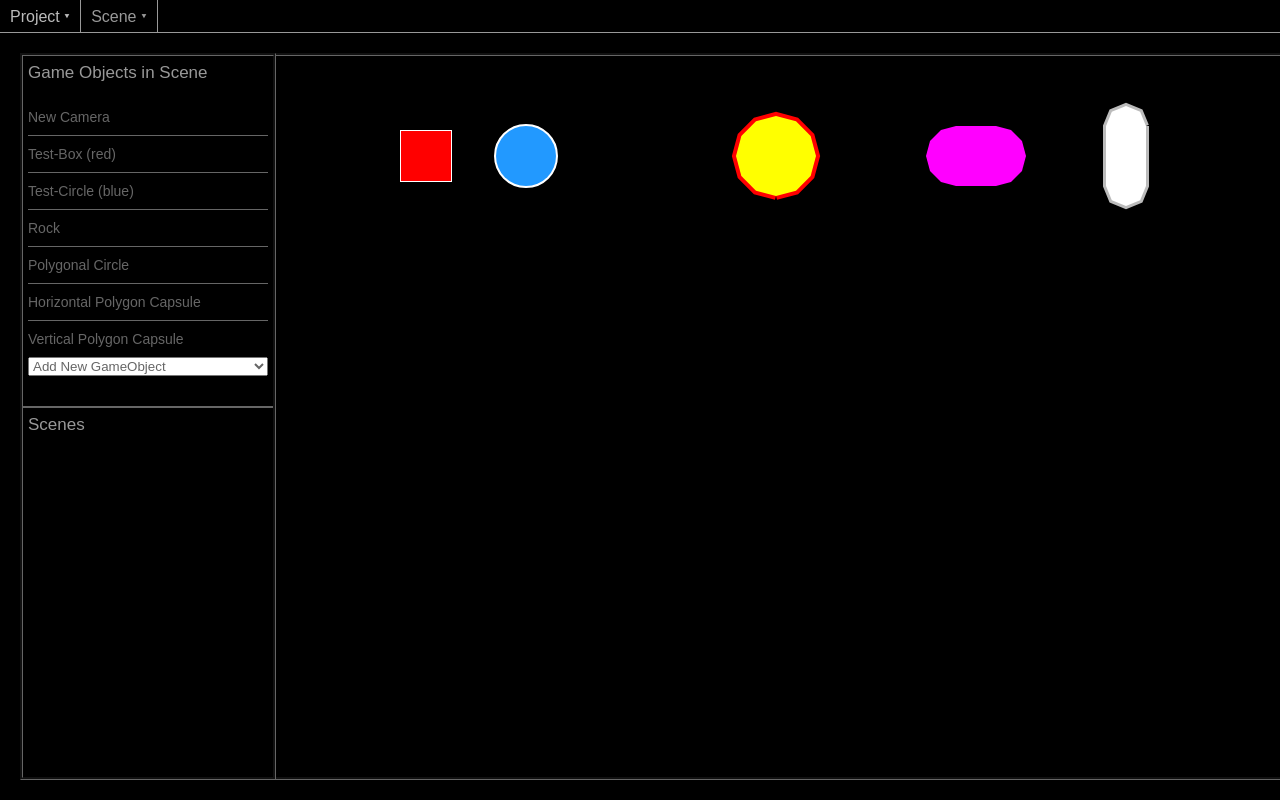
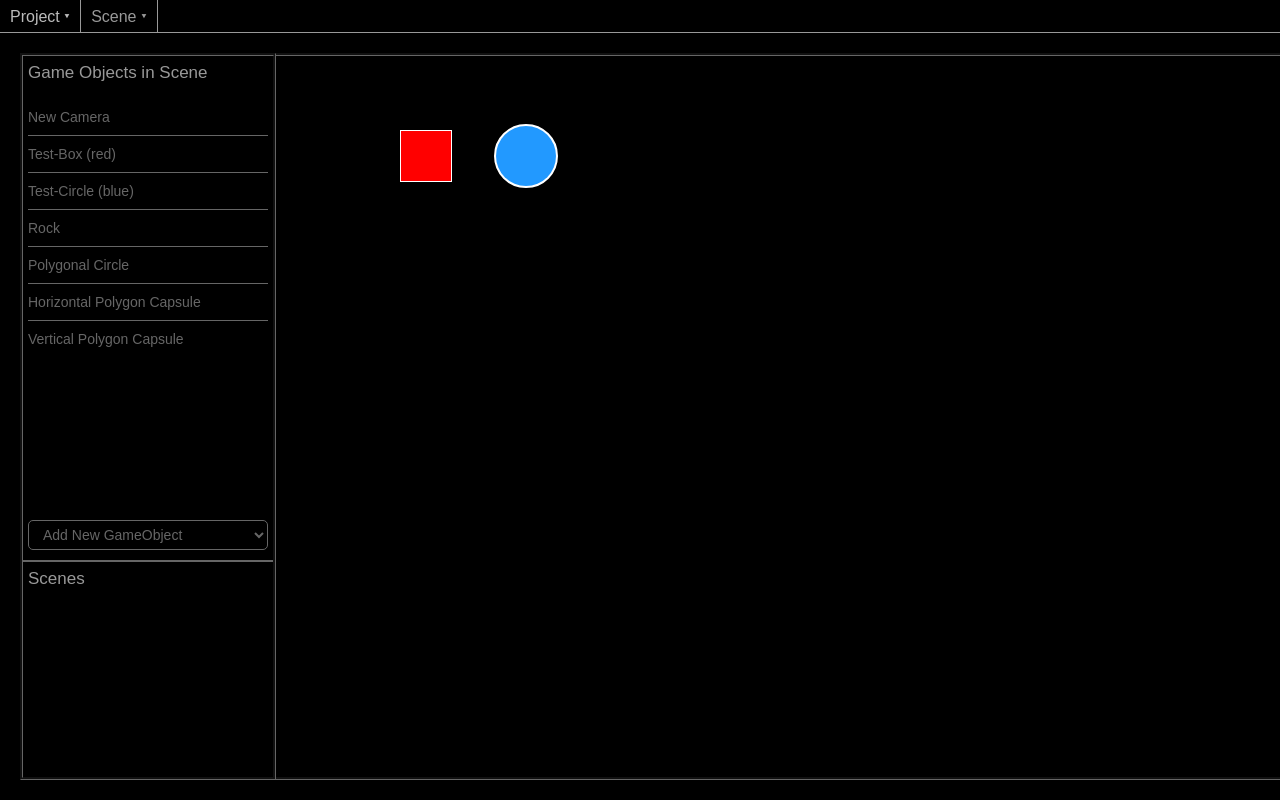
Before and after one commit to meersausteven/Voodoo-Engine, a plain HTML site: page edit_mode.html in a window 1280 px wide. Shown: the top 800 px of the page. Drawn offline with Linux system fonts and the light colour scheme.

Commit message:
Renderer an Camera Rework Pt. 1
Started reworking the rendering logic.
All renderable components will now be passed to the project's renderer which will handle what objects are to be renderered to a camera view.
Also cameras will now only render/draw the elements that are actually in view and save the current view in its own canvas.

Still needs polishing and finishing touches.

```diff
--- a/classes/components/camera.js
+++ b/classes/components/camera.js
@@ -4,48 +4,26 @@ class Camera extends Component {
 
         canvas;
         cavnasContext;
-        currentFrame;
+        frameImage;
 
-        constructor() {
+        constructor(width, height) {
                 super();
 
+                this.attributes['viewWidth'] = new AttributeNumber('view width', width);
+                this.attributes['viewHeight'] = new AttributeNumber('view height', height);
+
                 this.canvas = document.createElement('canvas');
-        }
-
-        start() {
-                this.canvas.width = this.gameObject.scene.project.settings.canvasWidth;
-                this.canvas.height = this.gameObject.scene.project.settings.canvasHeight;
+                this.canvas.width = this.attributes['viewWidth'].value;
+                this.canvas.height = this.attributes['viewHeight'].value;
                 this.canvasContext = this.canvas.getContext("2d");
         }
 
         update() {
                 // clear canvas
-                this.canvasContext.clearRect(0, 0, this.gameObject.scene.project.canvas.width, this.gameObject.scene.project.canvas.height);
+                this.canvasContext.clearRect(0, 0, this.attributes['viewWidth'].value, this.attributes['viewHeight'].value);
 
-                let i = 0;
-                let gol = this.gameObject.scene.gameObjects.length;
-                // go through all sibling gameObjects
-                while (i < gol) {
-                        let go = this.gameObject.scene.gameObjects[i];
+                this.gameObject.scene.project.renderer.renderToCameraView(this);
 
-                        if (go.attributes['enabled'].value === true) {
-                                let j = 0;
-                                let cl = go.components.length;
-                                // process all components
-                                while (j < cl) {
-                                        let c = go.components[j];
-
-                                        if (c.attributes['enabled'].value === true) {
-                                                c.render(this);
-                                        }
-
-                                        ++j;
-                                }
-                        }
-
-                        ++i;
-                }
-
-                this.currentFrame = this.canvas;
+                this.frameImage = this.canvas;
         }
 }
--- a/classes/components/colliders/collider.js
+++ b/classes/components/colliders/collider.js
@@ -15,8 +15,8 @@ class Collider extends Component {
 
         update() {
                 this.attributes['worldPos'] = new Vector2(
-                        this.gameObject.transform.attributes['position'].value.x + this.attributes['offset'].value.x - this.gameObject.scene.activeCamera.gameObject.transform.attributes['position'].value.x,
-                        this.gameObject.transform.attributes['position'].value.y + this.attributes['offset'].value.y - this.gameObject.scene.activeCamera.gameObject.transform.attributes['position'].value.y
+                        this.gameObject.transform.attributes['position'].value.x + this.attributes['offset'].value.x,
+                        this.gameObject.transform.attributes['position'].value.y + this.attributes['offset'].value.y
                 );
 
                 if (this.attributes['displayBounds'].value === true) {
--- a/classes/components/renderers/box_renderer.js
+++ b/classes/components/renderers/box_renderer.js
@@ -1,5 +1,5 @@
 
-class BoxRenderer extends Renderer {
+class BoxRenderer extends ComponentRenderer {
         type = "Box Renderer";
 
         constructor(width, height, fillColor, borderWidth, borderColor, offset = new Vector2()) {
@@ -28,8 +28,7 @@ class BoxRenderer extends Renderer {
 
                 camera.canvasContext.save();
                 camera.canvasContext.translate(this.gameObject.transform.attributes['position'].value.x + this.attributes['offset'].value.x - camera.gameObject.transform.attributes['position'].value.x, this.gameObject.transform.attributes['position'].value.y + this.attributes['offset'].value.y - camera.gameObject.transform.attributes['position'].value.y);
-                camera.canvasContext.rotate(Math.degreesToRadians(this.gameObject.transform.attributes['rotation'].value + camera.gameObject.transform.attributes['rotation'].value));
-
+                camera.canvasContext.rotate(Math.degreesToRadians(this.gameObject.transform.attributes['rotation'].value));
                 // border
                 camera.canvasContext.lineWidth = this.attributes['borderWidth'].value;
                 camera.canvasContext.strokeStyle = this.attributes['borderColor'].value;
--- a/classes/components/renderers/circle_renderer.js
+++ b/classes/components/renderers/circle_renderer.js
@@ -1,5 +1,5 @@
 
-class CircleRenderer extends Renderer {
+class CircleRenderer extends ComponentRenderer {
         type = "Circle Renderer";
 
         constructor(fillColor, borderWidth, borderColor, radius = 0, offset = new Vector2()) {
@@ -26,7 +26,7 @@ class CircleRenderer extends Renderer {
 
                 camera.canvasContext.save();
                 camera.canvasContext.translate(this.gameObject.transform.attributes['position'].value.x + this.attributes['offset'].value.x - camera.gameObject.transform.attributes['position'].value.x, this.gameObject.transform.attributes['position'].value.y + this.attributes['offset'].value.y - camera.gameObject.transform.attributes['position'].value.y);
-                camera.canvasContext.rotate(Math.degreesToRadians(this.gameObject.transform.attributes['rotation'].value + camera.gameObject.transform.attributes['rotation'].value));
+                camera.canvasContext.rotate(Math.degreesToRadians(this.gameObject.transform.attributes['rotation'].value));
 
                 camera.canvasContext.beginPath();
                 camera.canvasContext.arc(0, 0, this.attributes['radius'].value, 0, 2 * Math.PI);
--- /dev/null
+++ b/classes/components/renderers/component_renderer.js
@@ -0,0 +1,28 @@
+
+class ComponentRenderer extends Component {
+        type = "Renderer";
+
+        constructor(offset = new Vector2()) {
+                super();
+
+                this.attributes['offset'] = new AttributeVector2('Offset', offset);
+                this.attributes['worldPos'] = new Vector2();
+        }
+
+        update() {
+                this.attributes['worldPos'] = new Vector2(
+                        this.gameObject.transform.attributes['position'].value.x + this.attributes['offset'].value.x,
+                        this.gameObject.transform.attributes['position'].value.y + this.attributes['offset'].value.y
+                );
+
+                this.passToRenderer();
+        }
+
+        passToRenderer() {
+                /*
+                @todo: ADD FUNCTIONALITY TO PASS A RenderedObject-Object TO THE PROJECTS RENDERER
+                       WORLD POSITION, ROTATION, WIDTH, HEIGHT, BOUNDS, etc. ARE NECCESSARY
+                */
+                this.gameObject.scene.project.renderer.addComponentRenderer(this);
+        }
+}
--- a/classes/components/renderers/polygon_renderer.js
+++ b/classes/components/renderers/polygon_renderer.js
@@ -1,5 +1,5 @@
 
-class PolygonRenderer extends Renderer {
+class PolygonRenderer extends ComponentRenderer {
         type = "Polygon Renderer";
 
         constructor(points, fillColor, borderWidth, borderColor, offset = new Vector2()) {
@@ -26,7 +26,7 @@ class PolygonRenderer extends Renderer {
 
                 camera.canvasContext.save();
                 camera.canvasContext.translate(this.gameObject.transform.attributes['position'].value.x + this.attributes['offset'].value.x - camera.gameObject.transform.attributes['position'].value.x, this.gameObject.transform.attributes['position'].value.y + this.attributes['offset'].value.y - camera.gameObject.transform.attributes['position'].value.y);
-                camera.canvasContext.rotate(Math.degreesToRadians(this.gameObject.transform.attributes['rotation'].value + camera.gameObject.transform.attributes['rotation'].value));
+                camera.canvasContext.rotate(Math.degreesToRadians(this.gameObject.transform.attributes['rotation'].value));
 
                 // border
                 camera.canvasContext.lineWidth = this.attributes['borderWidth'].value;
--- a/classes/components/renderers/renderer.js
+++ /dev/null
@@ -1,10 +0,0 @@
-
-class Renderer extends Component {
-        type = "Renderer";
-
-        constructor(offset = new Vector2()) {
-                super();
-
-                this.attributes['offset'] = new AttributeVector2('Offset', offset);
-        }
-}
--- a/classes/components/renderers/sprite_renderer.js
+++ b/classes/components/renderers/sprite_renderer.js
@@ -1,5 +1,5 @@
 
-class SpriteRenderer extends Renderer {
+class SpriteRenderer extends ComponentRenderer {
         type = "Sprite Renderer";
 
         constructor(width, height, filePath = null, offset = new Vector2()) {
@@ -34,7 +34,7 @@ class SpriteRenderer extends Renderer {
                         camera.canvasContext.save();
 
                         camera.canvasContext.translate(this.gameObject.transform.attributes['position'].value.x + this.attributes['offset'].value.x - camera.gameObject.transform.attributes['position'].value.x, this.gameObject.transform.attributes['position'].value.y + this.attributes['offset'].value.y - camera.gameObject.transform.attributes['position'].value.y);
-                        camera.canvasContext.rotate(Math.degreesToRadians(this.gameObject.transform.attributes['rotation'].value + camera.gameObject.transform.attributes['rotation'].value));
+                        camera.canvasContext.rotate(Math.degreesToRadians(this.gameObject.transform.attributes['rotation'].value));
                         camera.canvasContext.drawImage(this.attributes['image'], -this.attributes['width'].value / 2, -this.attributes['height'].value / 2, this.attributes['width'].value, this.attributes['height'].value);
 
                         camera.canvasContext.restore();
--- a/classes/editor/attributes/attribute_number.js
+++ b/classes/editor/attributes/attribute_number.js
@@ -32,7 +32,7 @@ class AttributeNumber extends AttributeText {
                                 newValue = Math.clamp(newValue, this.range.min, this.range.max);
                         }
 
-                        this.change(newValue);
+                        this.change(Number(newValue));
                 }
         }
 
--- a/classes/game objects/camera_object.js
+++ b/classes/game objects/camera_object.js
@@ -6,7 +6,9 @@ class CameraObject extends GameObject {
                 super(x, y, rotation);
 
                 this.attributes['name'].value = "New Camera";
+        }
 
-                this.addComponent(new Camera());
+        start() {
+                this.addComponent(new Camera(this.scene.project.settings['canvasWidth'], this.scene.project.settings['canvasHeight']));
         }
 }
--- a/classes/project.js
+++ b/classes/project.js
@@ -10,12 +10,15 @@ class Project {
         sceneList = [];
         activeScene;
 
+        // renderer
+        renderer;
+
         // settings
         settings = {
                 // canvas
                 canvasSelector: '#gameArea',
+                canvasWidth: 1280,
                 canvasHeight: 720,
-                canvasWidth: 1280,
                 canvasBackgroundColor: '#000000',
                 canvasHideCursor: false,
                 // fixed update interval in ms
@@ -72,6 +75,9 @@ class Project {
                 if (this.sceneList.length == 0) {
                         this.addScene(new Scene());
                 }
+
+                // add renderer
+                this.renderer = new Renderer();
 
                 // prepare canvas
                 this.canvas = document.querySelector(this.settings.canvasSelector);
@@ -155,6 +161,21 @@ class Project {
                 if (scene instanceof Scene) {
                         scene.project = this;
                         this.sceneList.push(scene);
+
+                        return true;
+                }
+
+                return false;
+        }
+
+        removeScene(index) {
+                if ((typeof index == "number") &&
+                    ((this.sceneList[index] !== null) &&
+                    (typeof this.sceneList[index] != "undefined"))
+                ) {
+                        this.sceneList[index] = null;
+
+                        dispatchEvent(new Event('scene_list_changed'));
 
                         return true;
                 }
--- /dev/null
+++ b/classes/renderer.js
@@ -0,0 +1,98 @@
+
+class Renderer {
+        settings = {
+
+        };
+        componentRenderer = [];
+
+        addComponentRenderer(renderer) {
+                if (renderer instanceof ComponentRenderer) {
+                        let i = 0;
+                        let l = this.componentRenderer.length;
+
+                        while (i < l) {
+                                if (this.componentRenderer[i] === renderer) {
+                                        return;
+                                }
+
+                                ++i;
+                        }
+
+                        this.componentRenderer.push(renderer);
+
+                        return true;
+                }
+
+                return false;
+        }
+
+        removeComponentRenderer(index) {
+                if ((typeof index == "number") &&
+                    ((this.componentRenderer[index] !== null) &&
+                    (typeof this.componentRenderer[index] != "undefined"))
+                ) {
+                        this.componentRenderer[index] = null;
+
+                        dispatchEvent(new Event('component_renderer_list_changed'));
+
+                        return true;
+                }
+
+                return false;
+        }
+
+        renderToCameraView(camera) {
+                let i = 0;
+                let l = this.componentRenderer.length;
+
+                while (i < l) {
+                        if (this.componentRenderer[i] instanceof PolygonRenderer) {
+                                return;
+                        }
+
+                        // get camera view bounds
+                        let cameraPosX = camera.gameObject.transform.attributes['position'].value.x;
+                        let cameraPosY = camera.gameObject.transform.attributes['position'].value.y;
+
+                        let cameraBorderLeft = cameraPosX - camera.attributes['viewWidth'].value / 2;
+                        let cameraBorderRight = cameraPosX + camera.attributes['viewWidth'].value / 2;
+                        let cameraBorderTop = cameraPosY - camera.attributes['viewHeight'].value / 2;
+                        let cameraBorderBottom = cameraPosY + camera.attributes['viewHeight'].value / 2;
+
+                        // get renderer bounds
+                        let rendererPosX = this.componentRenderer[i].attributes.worldPos.x;
+                        let rendererPosY = this.componentRenderer[i].attributes.worldPos.y;
+                        let rendererWidth = (this.componentRenderer[i] instanceof CircleRenderer) ? this.componentRenderer[i].attributes['radius'].value : this.componentRenderer[i].attributes['width'].value;
+                        let rendererHeight = (this.componentRenderer[i] instanceof CircleRenderer) ? this.componentRenderer[i].attributes['radius'].value : this.componentRenderer[i].attributes['height'].value;
+
+                        let rendererBorderLeft = rendererPosX - rendererWidth / 2;
+                        let rendererBorderRight = rendererPosX + rendererWidth / 2;
+                        let rendererBorderTop = rendererPosY - rendererHeight / 2;
+                        let rendererBorderBottom = rendererPosY + rendererHeight / 2;
+                        /*
+                        console.log("component right: " + rendererBorderRight + " - camera left: " + cameraBorderLeft);
+                        console.log("component left: " + rendererBorderLeft + " - camera right: " + cameraBorderRight);
+                        console.log("component bottom: " + rendererBorderBottom + " - camera top: " + cameraBorderTop);
+                        console.log("component top: " + rendererBorderTop + " - camera bottom: " + cameraBorderBottom);
+                        */
+
+                        // check if renderer bounds are inside camera view
+                        if ((rendererBorderRight >= cameraBorderLeft) ||
+                            (rendererBorderLeft <= cameraBorderRight) ||
+                            (rendererBorderBottom >= cameraBorderTop) ||
+                            (rendererBorderTop <= cameraBorderBottom)
+                        ) {
+                                this.componentRenderer[i].render(camera);
+                        }
+
+                        ++i;
+                }
+        }
+
+        // @todo: THIS COMPONENTS GETS OBJECTS PASSED FROM COMPONENT RENDERERS
+        //        THESE ARE CONTAINED IN this.componentRenderer AS AN ARRAY AND
+        //        HOLD INFORMATION ABOUT THEIR WORLD POSITION, ROTATION AND SIZE
+        //        LATER THE CAMERA COMPONENTS CHECK WHICH OF THE OBJECTS IN this.componentRenderer ARE IN VIEW
+        //        THE CAMERA COMPONENT WILL ONLY DRAW OBJECTS THAT ARE IN VIEW AS AN OPTIMIZATION
+        //        AT LAST THE FRAMES OF THE CAMERA COMPONENTS OF THE SCENES .activeCamera WILL BE SHOWN IN THE GAME VIEW
+}
--- a/classes/scene.js
+++ b/classes/scene.js
@@ -9,8 +9,8 @@ class Scene {
         };
 
         constructor() {
+                // add default camera object
                 this.addGameObject(new CameraObject());
-                this.activeCamera = this.#getCamera();
         }
 
         start() {
@@ -25,6 +25,9 @@ class Scene {
 
                         ++i;
                 }
+
+                // get default camera component
+                this.activeCamera = this.#getCamera();
         }
 
         processUpdateFrame() {
@@ -85,8 +88,9 @@ class Scene {
         removeGameobject(index) {
                 if ((typeof index == "number") &&
                     ((this.gameObjects[index] !== null) &&
-                    (typeof this.gameObject[index] != "undefined")) ) {
-                        this.gameObject[index] = null;
+                    (typeof this.gameObjects[index] != "undefined"))
+                ) {
+                        this.gameObjects[index] = null;
 
                         dispatchEvent(new Event('game_object_list_changed'));
 
--- a/style.css
+++ b/style.css
@@ -117,15 +117,15 @@ body {
 /* container */
 
 .container {
-        flex: 0 0 auto;
+        flex: 1 1 auto;
+        display: flex;
+        flex-direction: column;
         padding: 0px 5px;
-        max-height: 100%;
         box-sizing: border-box;
         overflow: hidden;
 }
 
 .container + .container {
-        margin-top: 20px;
         border-top: 2px solid #666666;
 }
 
@@ -137,12 +137,12 @@ body {
 }
 
 .container .container_content {
+        flex: 1 1 auto;
         display: flex;
         flex-direction: column;
         padding: 10px 0px;
         overflow-y: auto;
         box-sizing: border-box;
-        max-height: calc(100% - 33px);
 }
 
 .container .container_content .game_object {
@@ -206,10 +206,26 @@ body {
         transform: rotate(90deg);
 }
 
+
+.container .container_content .add_gameObject,
+.container .container_content .add_component {
+        width: 100%;
+        background-color: transparent;
+        border: 1px solid #666666;
+        border-radius: 5px;
+        padding: 5px 10px;
+        margin-top: auto;
+        font-size: 14px;
+        line-height: 16px;
+        color: #666666;
+        cursor: pointer;
+}
+
 /* card */
 .card {
         display: flex;
         flex-direction: column;
+        height: 100%;
 }
 
 .card .card_title {
@@ -221,6 +237,7 @@ body {
 .card .card_title .content {
         display: flex;
         flex-direction: column;
+        flex: 1 1 auto;
 }
 
 .card .card_title .content .attribute {
@@ -230,6 +247,12 @@ body {
 
 .card .card_title .content .attribute + .attribute {
         margin-top: 5px;
+}
+
+.card .card_content {
+        flex: 1 1 auto;
+        display: flex;
+        flex-direction: column;
 }
 
 /* attributes */
```
Also changed, not shown: classes/game objects/game_object.js (+12 -1 lines), edit_mode.html (+2 -1 lines).
